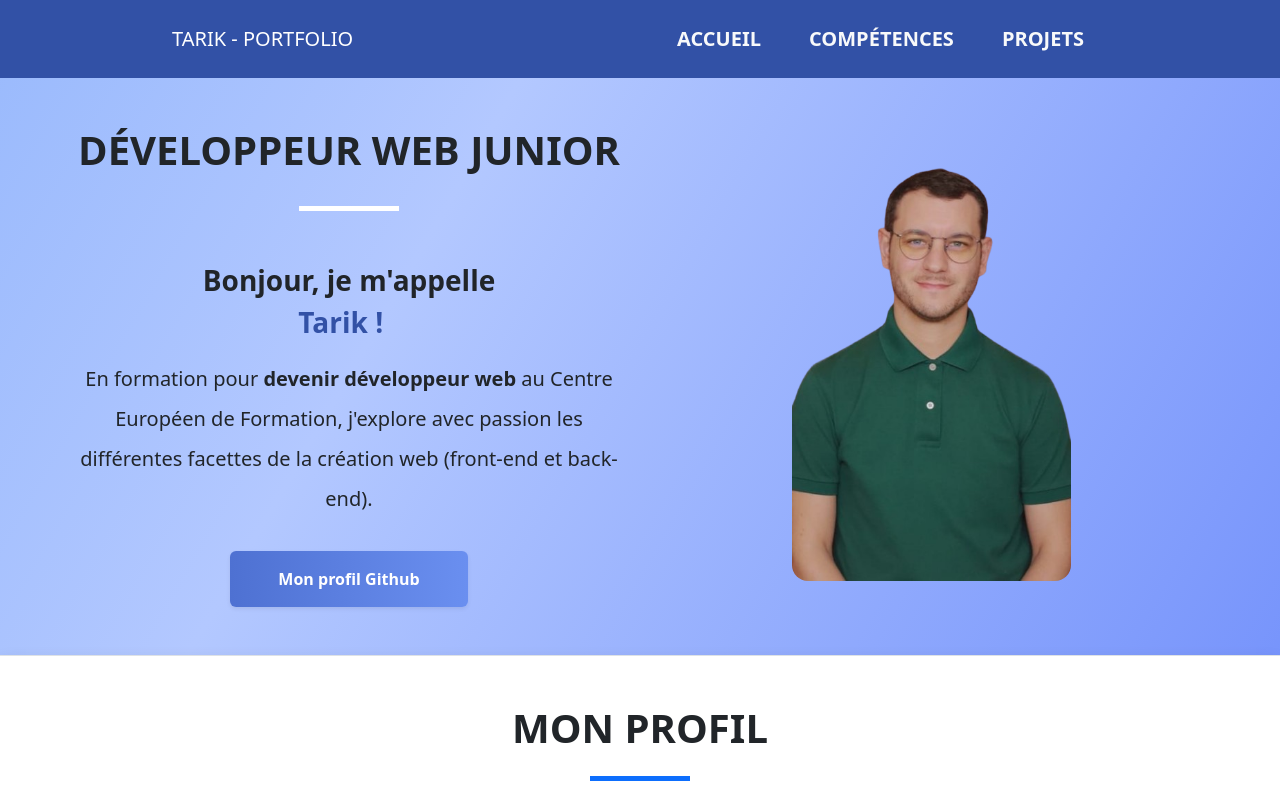
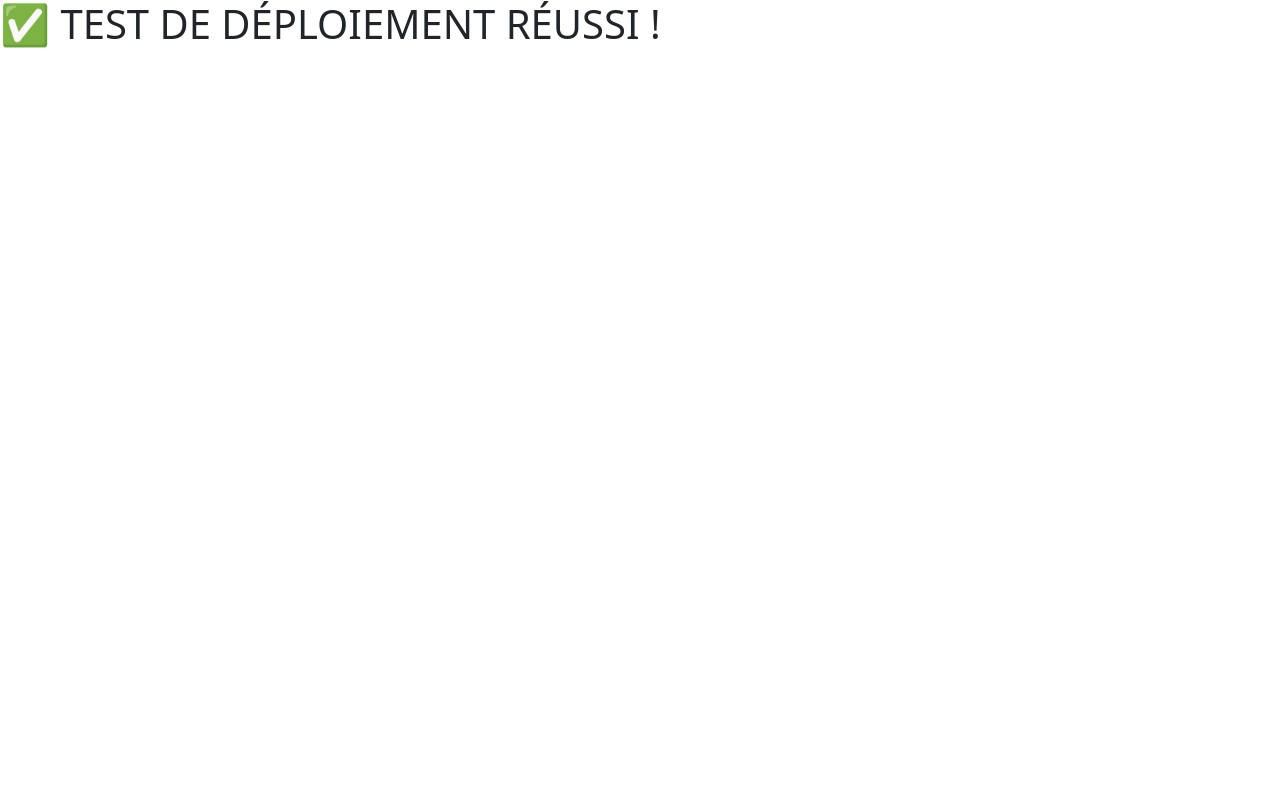
Before and after one commit to tarik-benabbou-mac-veigh/mon-portfolio, a React (Vite) app: page / in a window 1280 px wide. Shown: the top 800 px of the page. Built offline with nearby package versions, Linux system fonts and the light colour scheme.

Commit message:
Test rendu du contenu statique après HashRouter

```diff
--- a/src/App.jsx
+++ b/src/App.jsx
@@ -1,24 +1,45 @@
+// Fichier: src/App.jsx (TEMPORAIRE)
+
 import 'bootstrap/dist/css/bootstrap.min.css';
-// import './App.css';
 import { Routes, Route, Link } from 'react-router-dom';
-import Home from './pages/home';
-import Competences from './pages/Competences';
-import Projects from './pages/Projects';
+// ... autres imports commentés
 
 function App() {
-
   return (
     <>
       <div>
-
-        <Routes>
+        <h1>✅ TEST DE DÉPLOIEMENT RÉUSSI !</h1>
+        {/* <Routes>
           <Route path='/' element={<Home/>}></Route>
           <Route path='/competences' element={<Competences/>}></Route>
           <Route path='/projects' element={<Projects/>}></Route>
-        </Routes>
+        </Routes> */}
       </div>
     </>
   )
 }
+export default App
 
-export default App
+
+
+
+// import 'bootstrap/dist/css/bootstrap.min.css';
+// import { Routes, Route, Link } from 'react-router-dom';
+// import Home from './pages/home';
+// import Competences from './pages/Competences';
+// import Projects from './pages/Projects';
+
+// function App() {
+//   return (
+//     <>
+//       <div>
+//         <Routes>
+//           <Route path='/' element={<Home/>}></Route>
+//           <Route path='/competences' element={<Competences/>}></Route>
+//           <Route path='/projects' element={<Projects/>}></Route>
+//         </Routes>
+//       </div>
+//     </>
+//   )
+// }
+// export default App
```
Also changed, not shown: 22 other files (tests, documents, lock files or other folders).
